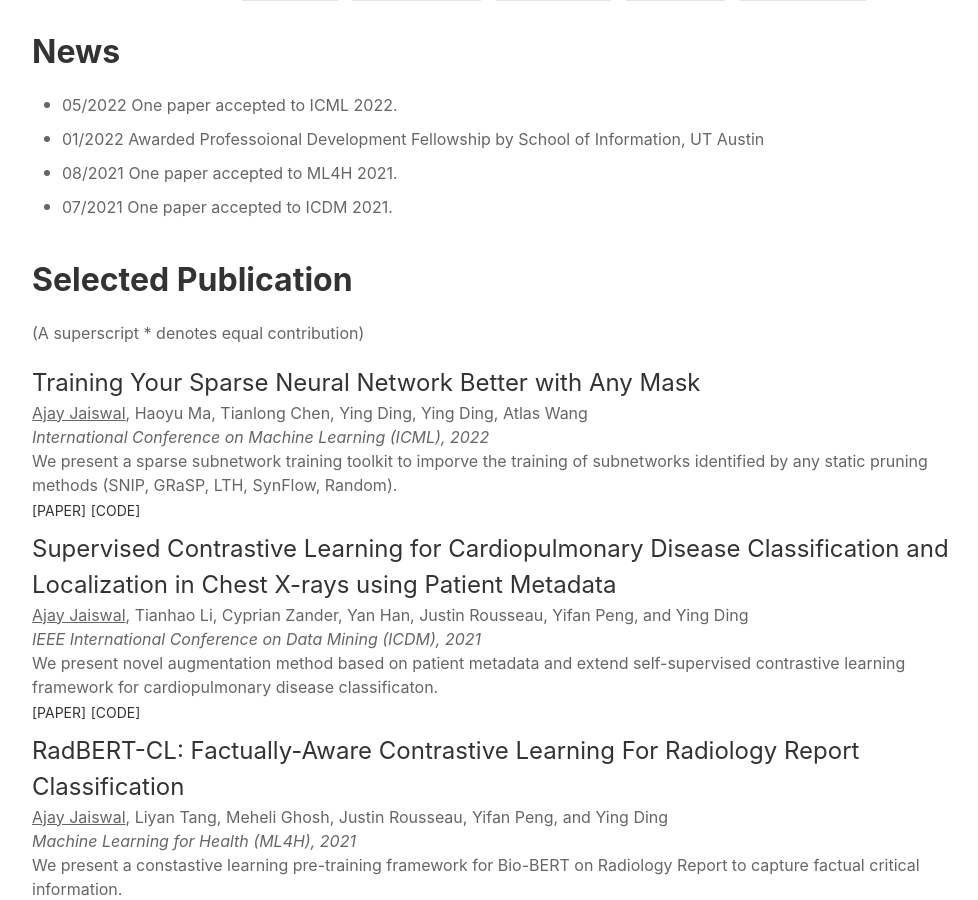
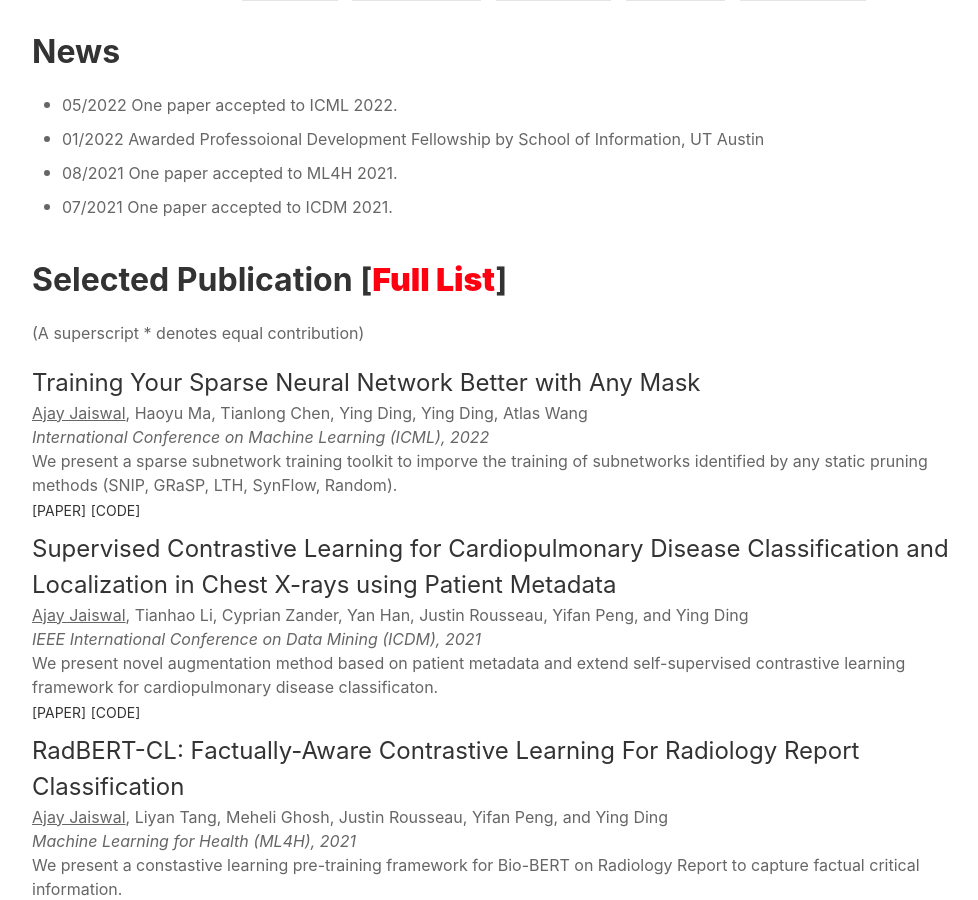
Before and after one commit to Ajay1994/ajay1994.github.io, a Jekyll site: the page index.html, which Jekyll copies as it is, in a window 1280 px wide and 900 px high, scrolled down 480 px. Shown: the whole window, without its empty margins (143-1121 px from the left). Built offline with Jekyll 4.4.1, drawn with Linux system fonts in a browser that asks for light colours; nearby versions of some CDN libraries.

Commit message:
Update index.html

```diff
--- a/index.html
+++ b/index.html
@@ -117,7 +117,7 @@
 		<li>07/2021 One paper accepted to ICDM 2021.</li>
             </ul>
 
-            <p id="research" class="uk-h2 uk-text-bold">Selected Publication</p>
+            <p id="research" class="uk-h2 uk-text-bold">Selected Publication [<b><a href = "https://scholar.google.com/citations?user=I783HxYAAAAJ&hl=en" style="color:#FF0011">Full List</a></b>]</p>
             (A superscript * denotes equal contribution)
             <ul class="uk-list uk-margin-small-bottom">
                 <li>
@@ -224,7 +224,7 @@
 
 
         <!-- Visitor recorder -->
-        <img src='http://www.wjjsoft.com/cgi-bin/_count_wph.cgi?q=profile' width=1 style='visibility: hidden' />
+        <img src='http://www.wjjsoft.com/cgi-bin/_count_wph.cgi?q=profile' width=1  />
 
         <!-- Footer -->
         <div class="uk-section uk-flex uk-flex-center uk-section-secondary uk-height-small" style="background-color: #BF5701">
```
